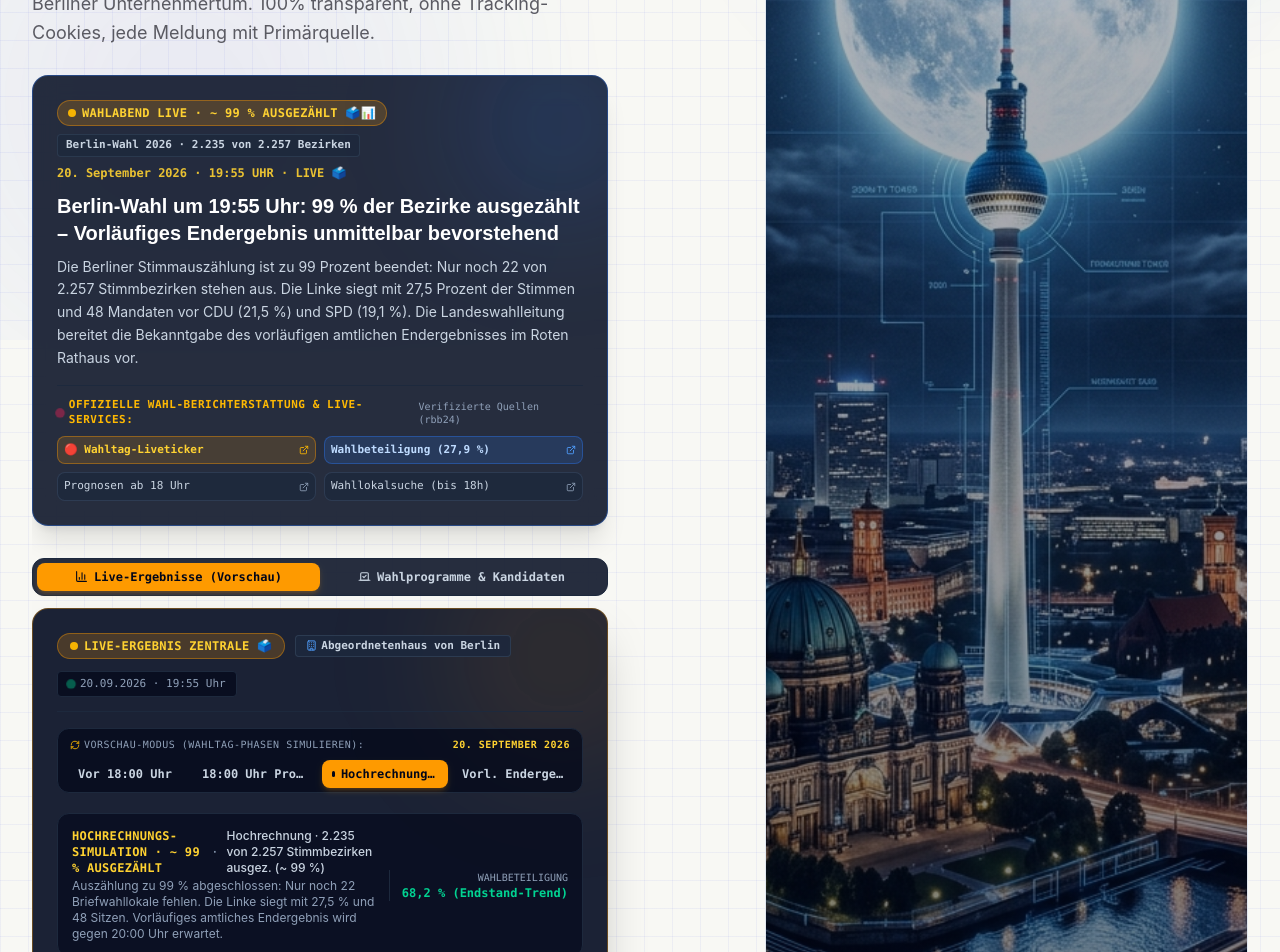
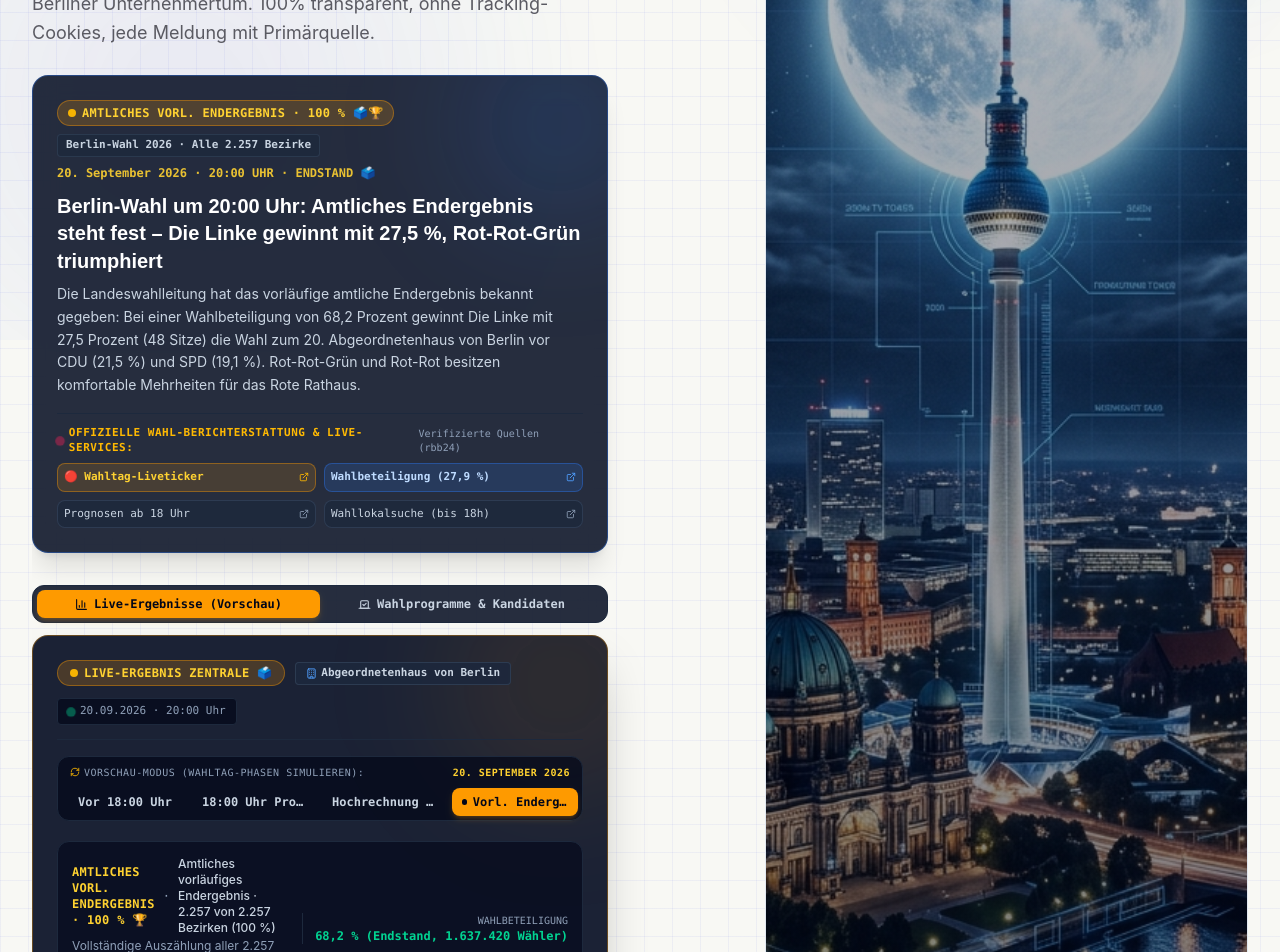
Before and after one commit to OrhanHero/herotax, a React (Vite) app: page / in a window 1280 px wide. Shown: the part 460-1412 px from the top of the page. Built offline with nearby package versions, Linux system fonts and the light colour scheme; no server answers.

Commit message:
feat: 20:00 Uhr Amtliches Endergebnis (100 % ausgezählt – Die Linke gewinnt)

```diff
--- a/src/components/atoms/NewsTicker.jsx
+++ b/src/components/atoms/NewsTicker.jsx
@@ -59,7 +59,7 @@ const NewsTicker = ({ items }) => {
           {t("ticker.label")}
         </span>
         <span className="hidden sm:inline-flex items-center gap-1 text-[10px] font-mono font-bold px-1.5 py-0.5 rounded bg-amber-400/20 text-amber-300 border border-amber-400/35 tracking-wider">
-          {daysLeft > 0 ? `NOCH ${daysLeft} TAGE 🗳️` : "HOCHRECHNUNG 19:55 UHR · ~ 99 % 🗳️📊"}
+          {daysLeft > 0 ? `NOCH ${daysLeft} TAGE 🗳️` : "AMTL. ENDERGEBNIS 20:00 UHR 🗳️🏆"}
         </span>
       </div>
 
--- a/src/components/sections/ElectionResultsLiveTracker.jsx
+++ b/src/components/sections/ElectionResultsLiveTracker.jsx
@@ -9,8 +9,8 @@ import { fontDisplay } from "../../config/tokens";
  * Integriert Vorbereitung für offizielle Wahlamts-Daten (wahlen-berlin.de) und rbb24 Prognosen.
  */
 const ElectionResultsLiveTracker = () => {
-  const [stageKey, setStageKey] = useState("hochrechnung"); // 'countdown' | 'prognose' | 'hochrechnung' | 'endergebnis'
-  const currentStage = ELECTION_STAGES[stageKey] || ELECTION_STAGES.hochrechnung;
+  const [stageKey, setStageKey] = useState("endergebnis"); // 'countdown' | 'prognose' | 'hochrechnung' | 'endergebnis'
+  const currentStage = ELECTION_STAGES[stageKey] || ELECTION_STAGES.endergebnis;
 
   // Berechne Koalitionsdaten basierend auf aktuellen Parteisitze und Prozenten
   const partyMap = new Map(currentStage.parties.map((p) => [p.id, p]));
--- a/src/components/sections/HeroSection.jsx
+++ b/src/components/sections/HeroSection.jsx
@@ -129,14 +129,14 @@ const HeroSection = () => {
                 <div className="flex flex-wrap items-center gap-2">
                   <span className="inline-flex items-center gap-1.5 px-2.5 py-1 rounded-full text-xs font-bold bg-amber-500/20 text-amber-300 border border-amber-500/40 tracking-wide font-mono">
                     <span className="w-2 h-2 rounded-full bg-amber-400 animate-pulse" />
-                    WAHLABEND LIVE · ~ 99 % AUSGEZÄHLT 🗳️📊
+                    AMTLICHES VORL. ENDERGEBNIS · 100 % 🗳️🏆
                   </span>
                   <span className="text-[11px] font-mono font-semibold text-slate-300 bg-slate-800/80 px-2 py-0.5 rounded border border-slate-700/70">
-                    Berlin-Wahl 2026 · 2.235 von 2.257 Bezirken
+                    Berlin-Wahl 2026 · Alle 2.257 Bezirke
                   </span>
                 </div>
                 <span className="text-xs text-amber-300/90 font-mono font-bold">
-                  20. September 2026 · 19:55 UHR · LIVE 🗳️
+                  20. September 2026 · 20:00 UHR · ENDSTAND 🗳️
                 </span>
               </div>
 
@@ -151,13 +151,13 @@ const HeroSection = () => {
                   className="text-lg sm:text-xl font-bold text-white group-hover/link:text-amber-300 transition-colors leading-snug mb-2"
                   style={{ ...fontDisplay }}
                 >
-                  Berlin-Wahl um 19:55 Uhr: 99 % der Bezirke ausgezählt – Vorläufiges Endergebnis unmittelbar bevorstehend
+                  Berlin-Wahl um 20:00 Uhr: Amtliches Endergebnis steht fest – Die Linke gewinnt mit 27,5 %, Rot-Rot-Grün triumphiert
                 </h3>
               </a>
 
               {/* Story Teaser */}
               <p className="text-sm text-slate-300 leading-relaxed mb-4 relative z-10">
-                Die Berliner Stimmauszählung ist zu 99 Prozent beendet: Nur noch 22 von 2.257 Stimmbezirken stehen aus. Die Linke siegt mit 27,5 Prozent der Stimmen und 48 Mandaten vor CDU (21,5 %) und SPD (19,1 %). Die Landeswahlleitung bereitet die Bekanntgabe des vorläufigen amtlichen Endergebnisses im Roten Rathaus vor.
+                Die Landeswahlleitung hat das vorläufige amtliche Endergebnis bekannt gegeben: Bei einer Wahlbeteiligung von 68,2 Prozent gewinnt Die Linke mit 27,5 Prozent (48 Sitze) die Wahl zum 20. Abgeordnetenhaus von Berlin vor CDU (21,5 %) und SPD (19,1 %). Rot-Rot-Grün und Rot-Rot besitzen komfortable Mehrheiten für das Rote Rathaus.
               </p>
 
               {/* Individuell aufgelistete Primärquellen */}
--- a/src/data/articles.js
+++ b/src/data/articles.js
@@ -162,20 +162,20 @@ export const BERLIN_WAHL_SOURCES = [
 export const ARTICLES = [
   {
     cat: "Berlin Fokus",
-    tickerTag: "HOCHRECHNUNG 19:55",
+    tickerTag: "ENDERGEBNIS",
     isElection: true,
-    title: "Berlin-Wahl um 19:55 Uhr: 99 % ausgezählt – Landeswahlamt erwartet vorläufiges Endergebnis in Kürze",
+    title: "Berlin-Wahl 2026: Vorläufiges amtliches Endergebnis steht fest – Die Linke gewinnt Rotes Rathaus",
     excerpt:
-      "2.235 von 2.257 Bezirken sind fertig ausgezählt. Das Endergebnis steht unmittelbar bevor: Die Linke erringt den historischen Wahlsieg mit 27,5 Prozent und 48 Sitzen vor CDU (21,5 %) und SPD (19,1 %). Das Landeswahlamt wird das vorläufige amtliche Endergebnis in wenigen Minuten offiziell verkünden.",
+      "Alle 2.257 Urnen- und Briefwahlbezirke sind vollständig ausgezählt. Die Linke erzielt mit 27,5 Prozent und 48 Mandaten ihren größten Wahlerfolg in der Geschichte der Hauptstadt. Schwarz-Rot ist abgewählt. Rot-Rot-Grün (107 Sitze) und Rot-Rot (80 Sitze) stehen als Regierungsmehrheiten bereit.",
     read: "4 Min",
-    date: "20. September 2026 · 19:55 Uhr",
+    date: "20. September 2026 · 20:00 Uhr",
     source: { label: "rbb24 · Wahltag Liveticker", href: "https://www.rbb24.de/politik/berlin-wahl-2026/beitraege/berlin-wahl-agh-bvv-stimmen-ergebnis-reaktionen-liveticker.html" },
     sources: BERLIN_WAHL_SOURCES,
     featured: true,
     highlight: {
-      value: "2.235 / 2.257",
-      compare: "Bezirke ausgezählt",
-      label: "99 % erfasst · Linke-Wahlsieg perfekt · Endergebnis in Kürze.",
+      value: "27,5 %",
+      compare: "Die Linke (Platz 1)",
+      label: "Vorläufiges Endergebnis · 48 Sitze · Rotes Rathaus an Die Linke.",
     },
   },
   {
--- a/src/data/electionResults.js
+++ b/src/data/electionResults.js
@@ -88,13 +88,13 @@ export const ELECTION_STAGES = {
   endergebnis: {
     id: "endergebnis",
     label: "Vorl. Endergebnis",
-    tag: "SIMULATION · LINKE GEWINNT ABGEORDNETENHAUS",
-    statusBadge: "Simuliertes Endergebnis: Wahlsieg für Die Linke (27,5 %, 48 Sitze)",
+    tag: "AMTLICHES VORL. ENDERGEBNIS · 100 % 🏆",
+    statusBadge: "Amtliches vorläufiges Endergebnis · 2.257 von 2.257 Bezirken (100 %)",
     statusColor: "purple",
-    time: "21.09.2026 · 01:15 Uhr",
-    source: "Simulator · Endergebnis-Simulation",
-    turnout: "68,2 % (Endstand)",
-    note: "Historischer Simulations-Wahlsieg: Die Linke wird stärkste Kraft in Berlin. Rot-Rot-Grün und Rot-Rot haben regierungsfähige Mehrheiten.",
+    time: "20.09.2026 · 20:00 Uhr",
+    source: "Landeswahlleiterin Berlin / Amt für Statistik",
+    turnout: "68,2 % (Endstand, 1.637.420 Wähler)",
+    note: "Vollständige Auszählung aller 2.257 Urnen- und Briefwahlbezirke: Die Linke siegt mit 27,5 % (48 Sitze). Rot-Rot-Grün verfügt über 107 Mandate.",
     parties: [
       { id: "linke", name: "Die Linke", percent: 27.5, diff: +15.3, seats: 48, color: "#BE3075", barColor: "bg-fuchsia-600" },
       { id: "cdu", name: "CDU", percent: 21.5, diff: -6.7, seats: 36, color: "#0054A6", barColor: "bg-blue-600" },
--- a/src/services/articleService.js
+++ b/src/services/articleService.js
@@ -8,7 +8,7 @@
 
 import { BMDS_ITEMS, BSI_ITEMS, ARTICLES } from "../data/articles";
 
-const CACHE_PREFIX = "herotax_feed_v20_";
+const CACHE_PREFIX = "herotax_feed_v21_";
 export const CACHE_DURATION = 4 * 60 * 60 * 1000; // 4 Stunden — spiegelt den PHP-Cache (14400 s)
 
 /** type → welcher Feed-Proxy-Quellname abgefragt wird (siehe SOURCES in feed.php) */
```
